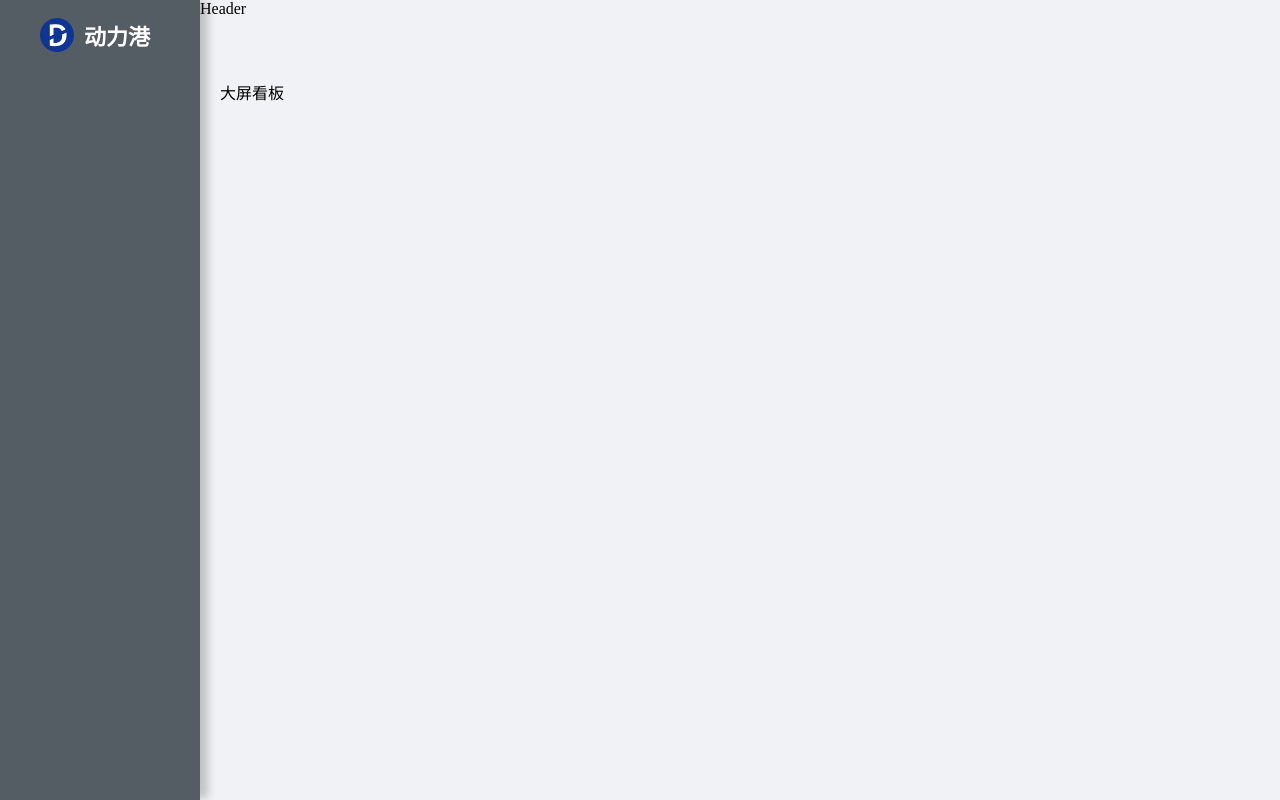
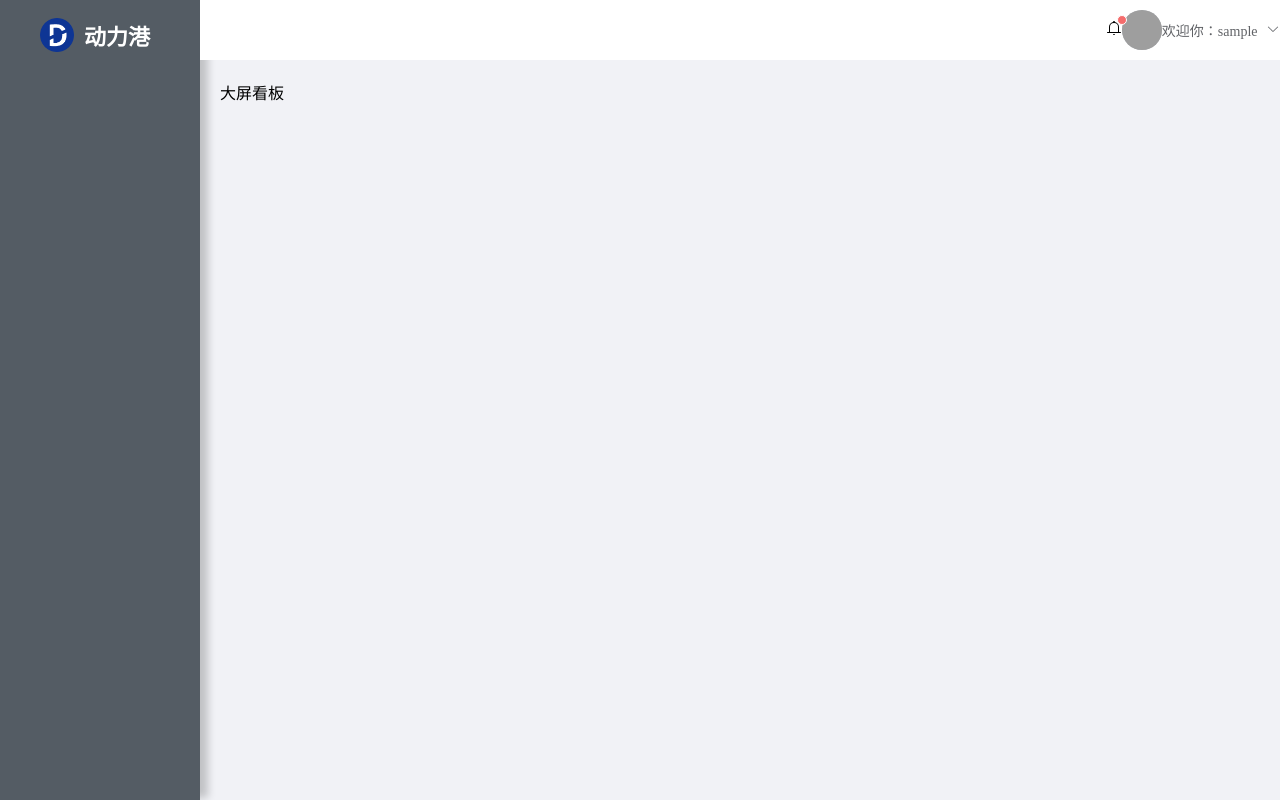
Before and after one commit to bilibiliztg/demo, a Vue app: page /dashboard in a window 1280 px wide. Built offline with nearby package versions, Linux system fonts and the light colour scheme; sample sign-in values are in the browser's storage; grey boxes are pictures that could not be loaded; the HTML template or start-up script is replaced by a standard one.

Commit message:
头部更新

```diff
--- /dev/null
+++ b/src/components/topHeader/TopHeader.vue
@@ -0,0 +1,54 @@
+<template>
+  <div class="person-info">
+    <el-badge is-dot class="item">
+      <el-icon><Bell /></el-icon>
+    </el-badge>
+    <el-avatar src="https://cube.elemecdn.com/0/88/03b0d39583f48206768a7534e55bcpng.png" />
+    <el-dropdown @command="handleCommand">
+    <span class="el-dropdown-link">
+      欢迎你：{{ username }}
+      <el-icon class="el-icon--right">
+        <arrow-down />
+      </el-icon>
+    </span>
+    <template #dropdown>
+      <el-dropdown-menu>
+        <el-dropdown-item command = "personInfo">个人中心</el-dropdown-item>
+        <el-dropdown-item command = "logout">退出登录</el-dropdown-item>
+      </el-dropdown-menu>
+    </template>
+  </el-dropdown>
+  </div>
+</template>
+
+<script setup lang="ts">
+import {useUserStore} from "@/stores/userStore";
+import { computed } from "vue";
+import { useRouter } from "vue-router";
+
+const router = useRouter();
+const userStore = useUserStore();
+
+const username = computed(() => {
+  return userStore.username;
+})
+
+const handleCommand = (command: string) => {
+  if (command === "logout") {
+    userStore.logout();
+    router.push("/login");
+  } else if (command === "personInfo") {
+    router.push("/personal");
+  }
+}
+
+</script>
+
+
+<style scoped>
+.person-info {
+  display: flex;
+  align-items: center;
+  justify-content: flex-end;
+}
+</style>
--- a/src/layouts/DefaultLayout.vue
+++ b/src/layouts/DefaultLayout.vue
@@ -5,7 +5,9 @@
         <nav-menu> </nav-menu>
       </el-aside>
       <el-container>
-        <el-header>Header</el-header>
+        <el-header>
+          <top-header class = "top-header"></top-header>
+        </el-header>
         <el-main>
           <RouterView />
         </el-main>
@@ -16,6 +18,7 @@
 
 <script setup lang="ts">
 import NavMenu from '@/components/navMenu/NavMenu.vue';
+import TopHeader from '@/components/topHeader/TopHeader.vue';
 
 
 </script>
@@ -34,4 +37,10 @@ import NavMenu from '@/components/navMenu/NavMenu.vue';
     overflow: auto;
   }
 
+.top-header{
+    height: 100%;
+    width: 100%;
+    background-color: #fff;
+}
+
 </style>
--- a/src/stores/userStore.ts
+++ b/src/stores/userStore.ts
@@ -24,6 +24,13 @@ export const useUserStore=defineStore("user",{
             } catch (error) {
                 console.log("登录失败:", error);
             }
+        },
+        logout(){
+           this.token="";
+           this.roles=[];
+           this.username="";
+           this.menu=[];
+           sessionStorage.clear();
         }
     }
 
```
